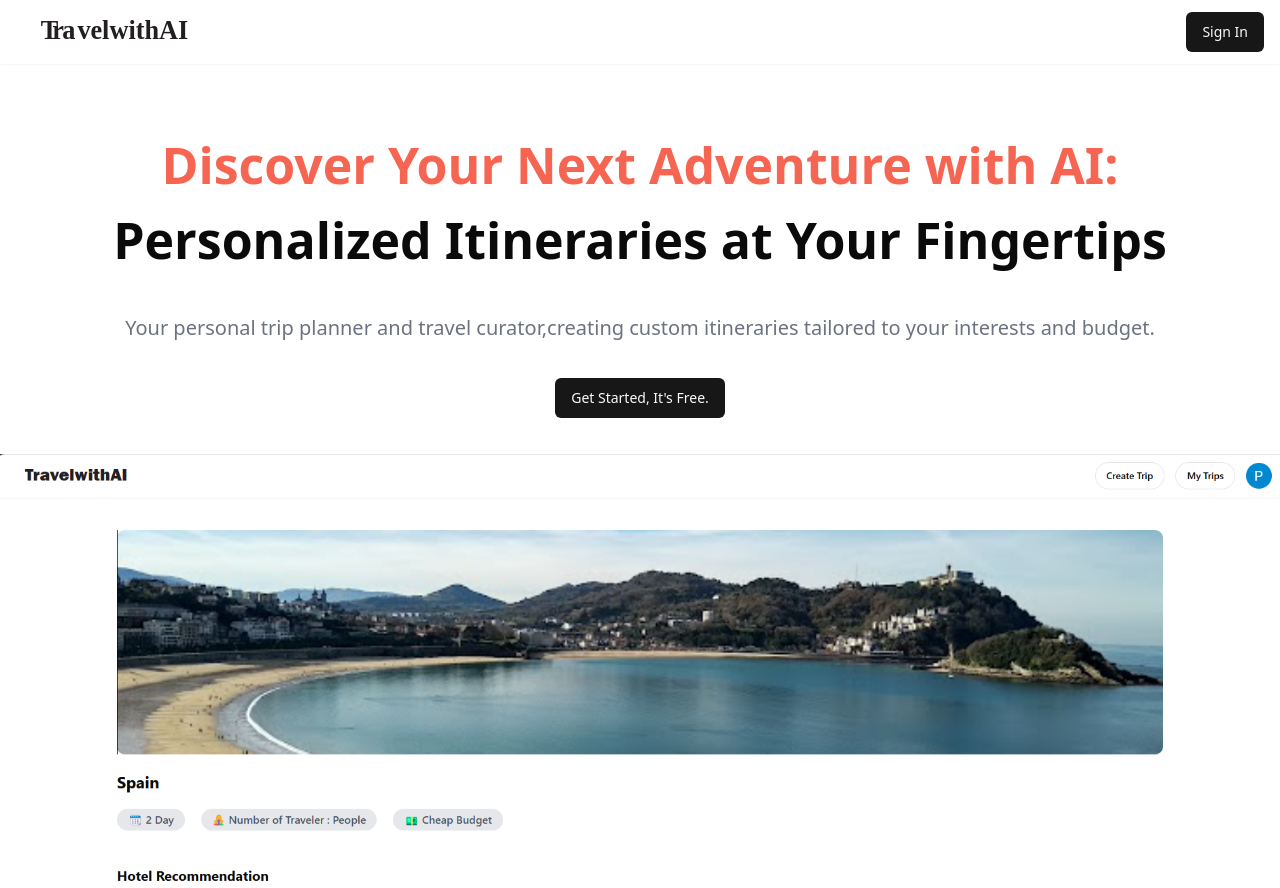
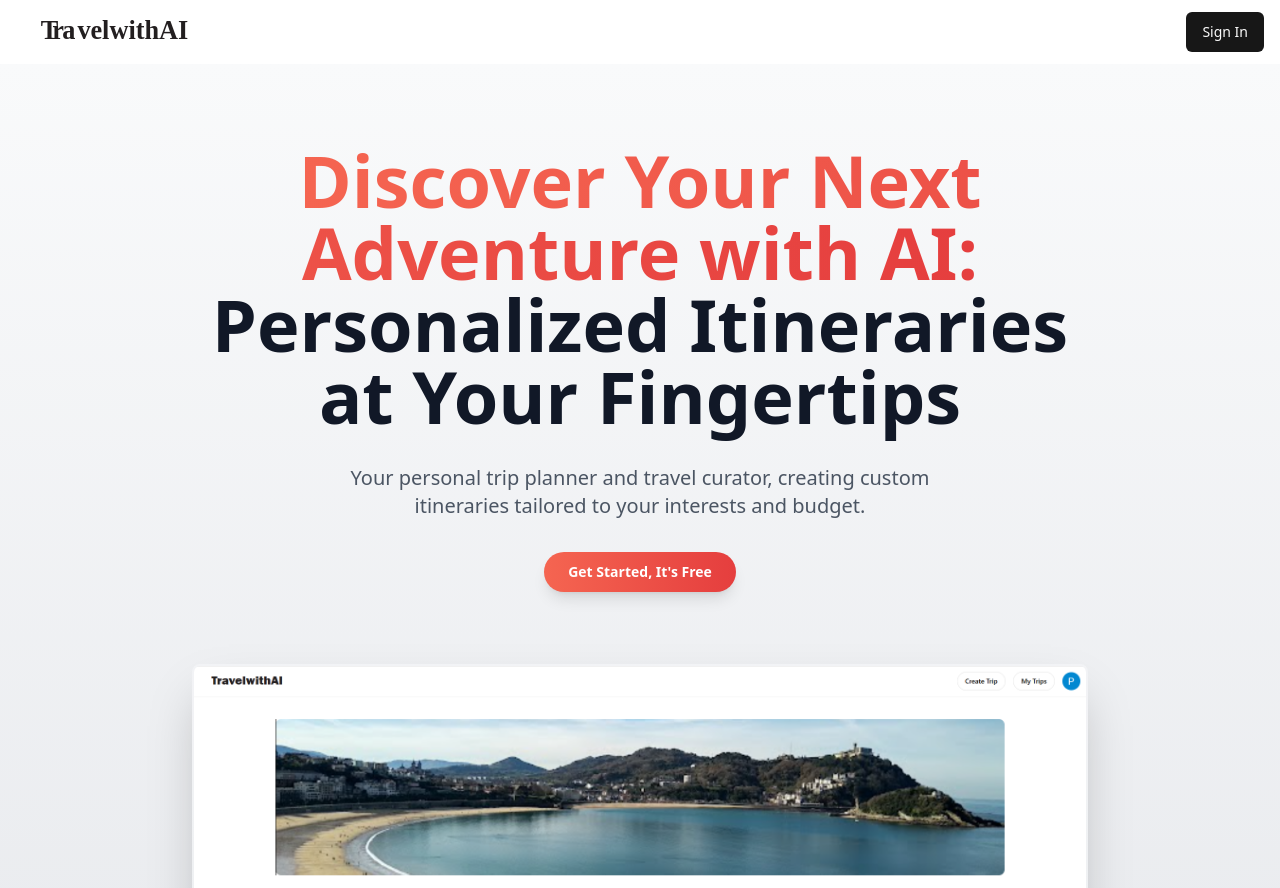
Before and after one commit to pavankumar2004/TravelwithAI, a React (Vite) app: page / in a window 1280 px wide. Shown: the top 888 px of the page. Built offline with nearby package versions, Linux system fonts and the light colour scheme.

Commit message:
Feat: Added animations

```diff
--- a/package.json
+++ b/package.json
@@ -18,6 +18,7 @@
     "class-variance-authority": "^0.7.0",
     "clsx": "^2.1.1",
     "firebase": "^10.12.4",
+    "framer-motion": "^12.0.5",
     "lucide-react": "^0.408.0",
     "next-themes": "^0.3.0",
     "react": "^18.3.1",
--- a/src/components/custom/Hero.jsx
+++ b/src/components/custom/Hero.jsx
@@ -1,20 +1,45 @@
 import React from 'react';
 import { Button } from '../ui/button';
 import { Link } from 'react-router-dom';
+import { motion } from 'framer-motion';
 
 function Hero() {
   return (
-    <div className="flex flex-col items-center mx-57 gap-9">
-      <h1
-      className="font-extrabold text-[50px] text-center mt-16">
-        <span className='text-[#f56551]'>Discover Your Next Adventure with AI:</span> <br></br> Personalized Itineraries at Your Fingertips</h1>
-        <p className='text-xl text-gray-500 text-center'>Your personal trip planner and travel curator,creating custom itineraries tailored to your interests and budget.</p>
+    <div className="flex flex-col items-center justify-center min-h-screen bg-gradient-to-b from-[#f9fafb] to-[#e5e7eb] py-20 px-4">
+      <motion.div
+        initial={{ opacity: 0, y: 50 }}
+        animate={{ opacity: 1, y: 0 }}
+        transition={{ duration: 0.8 }}
+        className="flex flex-col items-center text-center gap-8 max-w-4xl"
+      >
+        <h1 className="font-extrabold text-5xl md:text-6xl lg:text-7xl leading-tight">
+          <span className="bg-clip-text text-transparent bg-gradient-to-r from-[#f56551] to-[#e53e3e]">
+            Discover Your Next Adventure with AI:
+          </span>{' '}
+          <br />
+          <span className="text-gray-900">Personalized Itineraries at Your Fingertips</span>
+        </h1>
+        <p className="text-xl text-gray-600 max-w-2xl">
+          Your personal trip planner and travel curator, creating custom itineraries tailored to your interests and budget.
+        </p>
         <Link to={'/create-trip'}>
-          <Button>Get Started, It's Free.</Button>
+          <Button
+            className="bg-gradient-to-r from-[#f56551] to-[#e53e3e] text-white font-semibold py-3 px-6 rounded-full hover:from-[#e53e3e] hover:to-[#f56551] transition-all shadow-lg hover:shadow-xl"
+          >
+            Get Started, It's Free
+          </Button>
         </Link>
-        <img src='/landing.png' className='-mt-30 width-[120px] height-[120px]'/>
+        <motion.img
+          src="/landing.png"
+          alt="Travel Illustration"
+          className="mt-10 w-full max-w-4xl rounded-lg shadow-2xl border-2 border-white/20"
+          initial={{ opacity: 0, scale: 0.9 }}
+          animate={{ opacity: 1, scale: 1 }}
+          transition={{ delay: 0.5, duration: 0.8 }}
+        />
+      </motion.div>
     </div>
-  )
+  );
 }
 
-export default Hero
+export default Hero;
```
Also changed, not shown: 1 other file (tests, documents, lock files or other folders).
